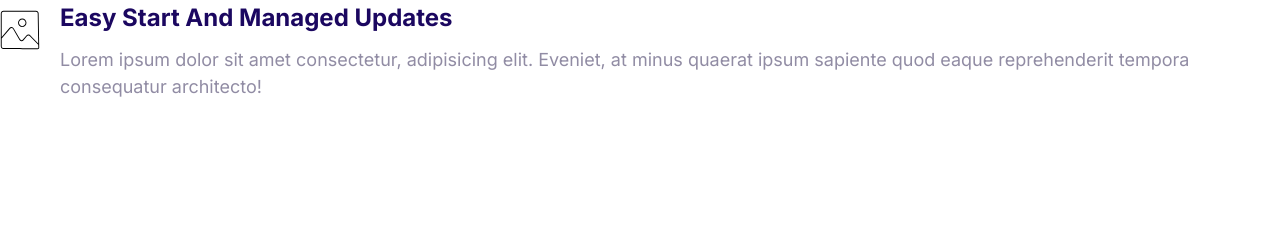
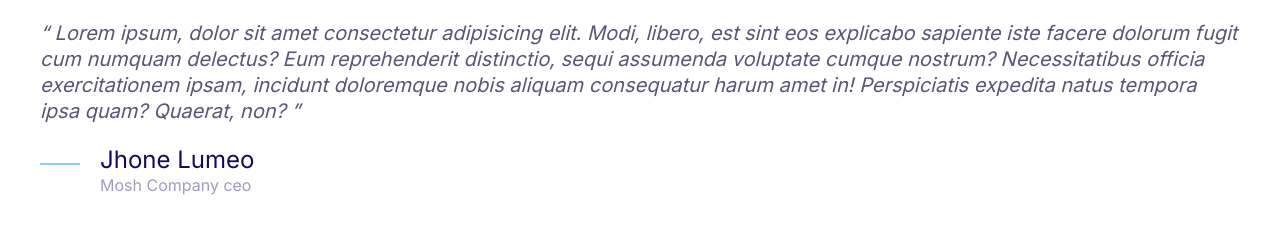
Before and after one commit to IsmailSamirIbrahim/Moshify, a plain HTML site: page index.html in a window 1280 px wide. Drawn offline with Linux system fonts and the light colour scheme.

Commit message:
Define the styles for the quotes

```diff
--- a/css/styles.css
+++ b/css/styles.css
@@ -1,11 +1,12 @@
 :root {
+  --border-radius: 30px;
+  --color-accent: #ff3400;
+  --color-body-darker: #5c5577;
+  --color-body: #918ca4;
+  --color-border: #ccc;
+  --color-headings: #1b0760;
   --color-primary: #2584ff;
   --color-secondary: #00d9ff;
-  --color-accent: #ff3400;
-  --color-headings: #1b0760;
-  --color-body: #918ca4;
-  --color--border: #ccc;
-  --border-radius: 30px;
 }
 
 *,
@@ -250,7 +251,7 @@ a {
 
 .input {
   border-radius: var(--border-radius);
-  border: 1px solid var(--color--border);
+  border: 1px solid var(--color-border);
   color: var(--color-headings);
   font-size: 2rem;
   outline: 0;
@@ -263,7 +264,7 @@ a {
 
 .input-group {
   border-radius: var(--border-radius);
-  border: 1px solid var(--color--border);
+  border: 1px solid var(--color-border);
   display: flex;
 }
 
@@ -389,3 +390,53 @@ a {
 .media__title {
   margin-top: 0;
 }
+
+/* Quotes */
+
+.quote {
+  color: var(--color-body-darker);
+  font-size: 3rem;
+  font-style: italic;
+  line-height: 1.3;
+}
+
+.quote__text::before {
+  content: open-quote;
+}
+
+.quote__text::after {
+  content: close-quote;
+}
+
+.quote__line {
+  bottom: 10px;
+  position: relative;
+}
+
+.quote__author {
+  font-size: 3rem;
+  font-style: normal;
+  font-weight: 500;
+  margin-bottom: 0;
+}
+
+.quote__organization {
+  color: var(--color-headings);
+  font-size: 1.8rem;
+  font-style: normal;
+  opacity: 0.4;
+}
+
+@media screen and (min-width: 1024px) {
+  .quote {
+    font-size: 2rem;
+  }
+
+  .quote__author {
+    font-size: 2.4rem;
+  }
+
+  .quote__organization {
+    font-size: 1.6rem;
+  }
+}
--- a/index.html
+++ b/index.html
@@ -13,20 +13,28 @@
     <link rel="stylesheet" href="css/styles.css" />
   </head>
   <body>
+    <blockquote class="quote">
+      <p class="quote__text">
+        Lorem ipsum, dolor sit amet consectetur adipisicing elit. Modi, libero,
+        est sint eos explicabo sapiente iste facere dolorum fugit cum numquam
+        delectus? Eum reprehenderit distinctio, sequi assumenda voluptate cumque
+        nostrum? Necessitatibus officia exercitationem ipsam, incidunt
+        doloremque nobis aliquam consequatur harum amet in! Perspiciatis
+        expedita natus tempora ipsa quam? Quaerat, non?
+      </p>
+      <footer>
         <div class="media">
           <div class="media__image">
-        <svg class="icon icon--primary">
-          <use xlink:href="images/sprite.svg#snap"></use>
+            <svg class="icon icon--primary quote__line">
+              <use xlink:href="images/sprite.svg#line"></use>
             </svg>
           </div>
           <div class="media__body">
-        <h3 class="media__title">Easy Start And Managed Updates</h3>
-        <p>
-          Lorem ipsum dolor sit amet consectetur, adipisicing elit. Eveniet, at
-          minus quaerat ipsum sapiente quod eaque reprehenderit tempora
-          consequatur architecto!
-        </p>
+            <h3 class="media__title quote__author">Jhone Lumeo</h3>
+            <p class="quote__organization">Mosh Company ceo</p>
           </div>
         </div>
+      </footer>
+    </blockquote>
   </body>
 </html>
```
Also changed, not shown: components/quote.html (added, +23 -0 lines). Lines whose indentation alone changed are shown as unchanged.
